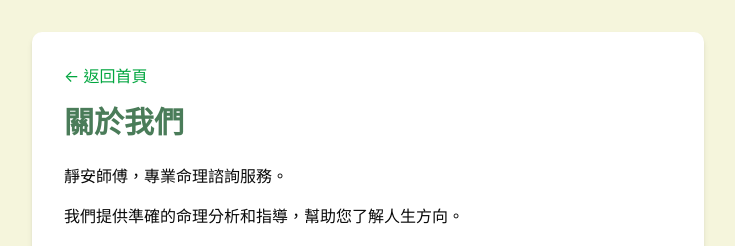
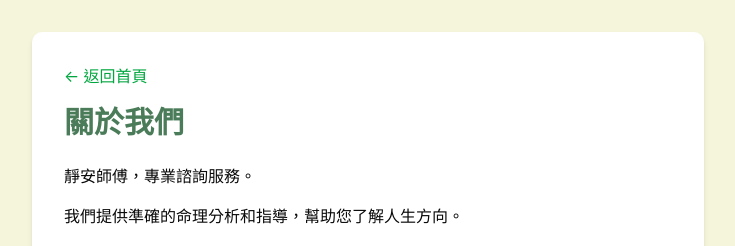
Before and after one commit to meng98-lang/shensuan, a Next.js app: page /about in a window 1280 px wide. Shown: the top 246 px of the page, without its empty margins (272-1007 px from the left). Built offline with nearby package versions, Linux system fonts and the light colour scheme.

Commit message:
fix: 去掉命理二字

```diff
--- a/src/app/about/page.tsx
+++ b/src/app/about/page.tsx
@@ -5,7 +5,7 @@ export default function AboutPage() {
         <a href="/" className="text-green-600 hover:underline mb-4 inline-block">← 返回首頁</a>
         <h1 className="text-3xl font-bold mb-6" style={{ color: '#4a7c59' }}>關於我們</h1>
         <div className="prose">
-          <p className="mb-4">靜安師傅，專業命理諮詢服務。</p>
+          <p className="mb-4">靜安師傅，專業諮詢服務。</p>
           <p className="mb-4">我們提供準確的命理分析和指導，幫助您了解人生方向。</p>
           <p>如有任何問題，歡迎通過 Line 或 WhatsApp 與我們聯繫。</p>
         </div>
--- a/src/app/layout.tsx
+++ b/src/app/layout.tsx
@@ -7,7 +7,7 @@ export const metadata: Metadata = {
     template: '%s | 靜安師傅',
   },
   description:
-    '靜安師傅 - 專業命理諮詢服務，為您解答人生疑惑，指點迷津。',
+    '靜安師傅 - 專業諮詢服務，為您解答人生疑惑，指點迷津。',
   keywords: [
     '靜安師傅',
     '道長',
@@ -25,7 +25,7 @@ export const metadata: Metadata = {
   openGraph: {
     title: '靜安師傅',
     description:
-      '靜安師傅 - 專業命理諮詢服務，為您解答人生疑惑，指點迷津。',
+      '靜安師傅 - 專業諮詢服務，為您解答人生疑惑，指點迷津。',
     url: 'https://www.taijijiaoxue11.shop',
     siteName: '靜安師傅',
     locale: 'zh_TW',
```
